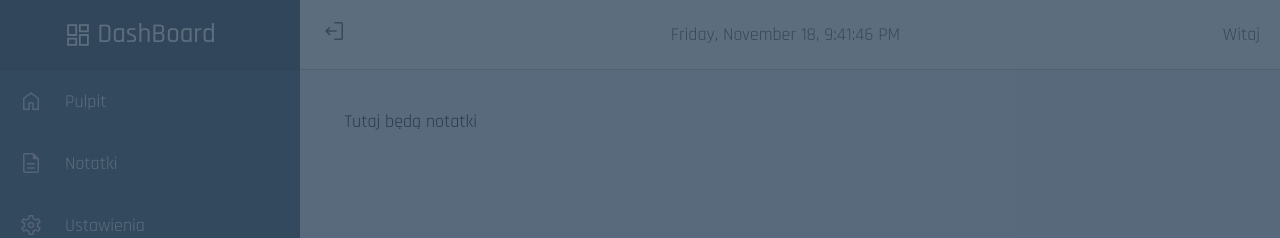
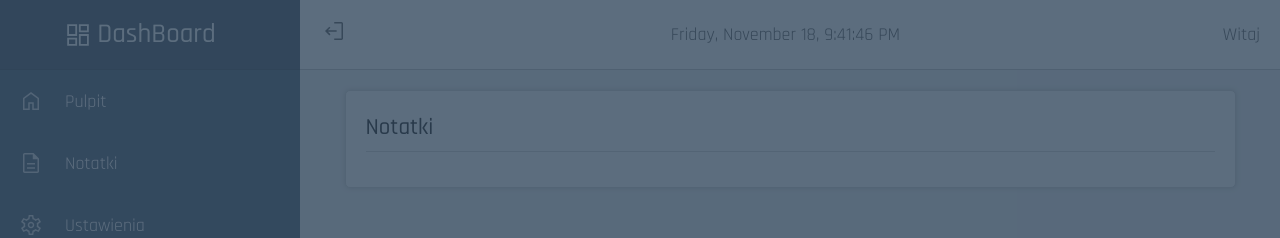
Before and after one commit to Maciej86/dashboard, a React (Create React App) app: page /notes in a window 1280 px wide. Shown: the top 238 px of the page. Built offline with nearby package versions, Linux system fonts and the light colour scheme.

Commit message:
Import Tile

```diff
--- a/src/features/Notes/index.tsx
+++ b/src/features/Notes/index.tsx
@@ -1,3 +1,9 @@
+import { Description, Tile, TileTitle } from "../../common/Tile/styled";
+
 export const Notes = () => {
-  return <p>Tutaj będą notatki</p>;
+  return (
+    <Tile>
+      <TileTitle>Notatki</TileTitle>
+    </Tile>
+  );
 };
```
